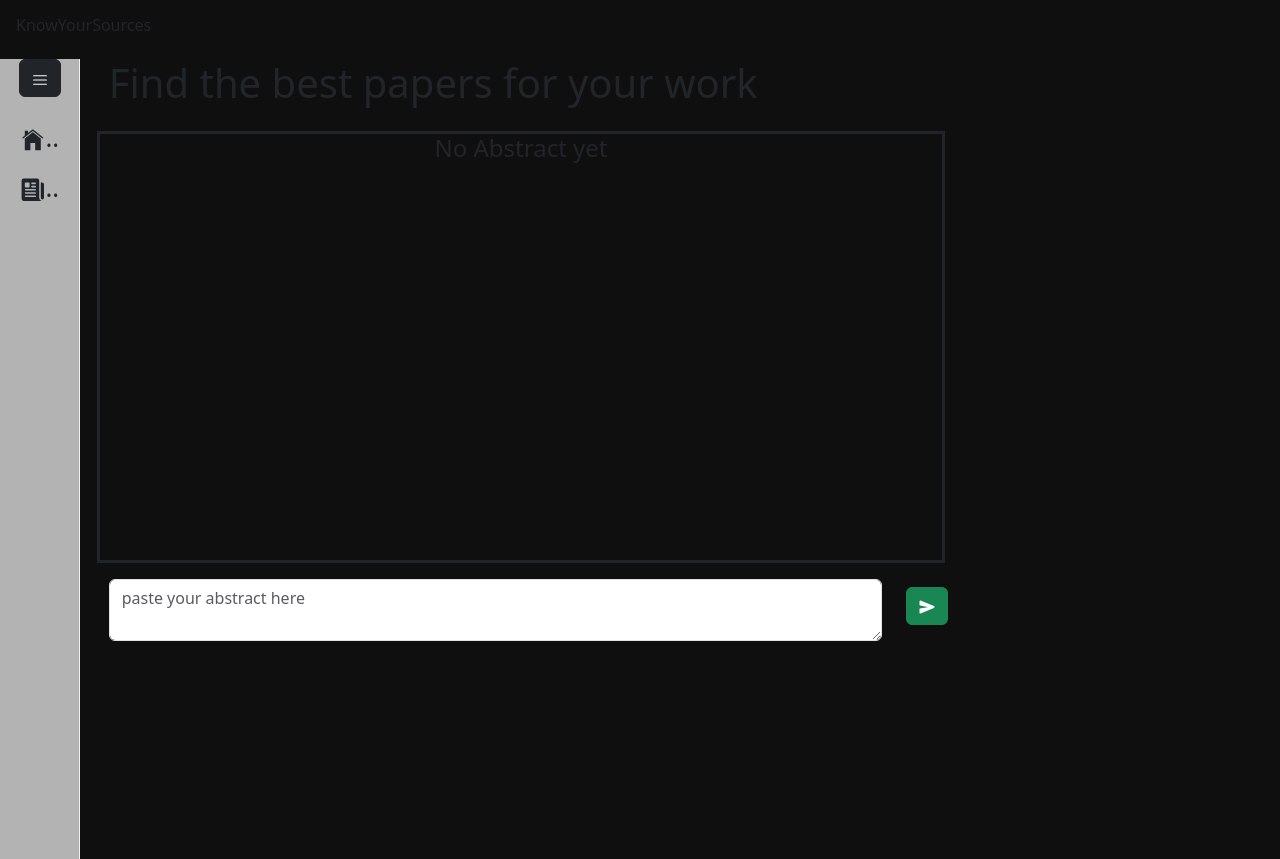
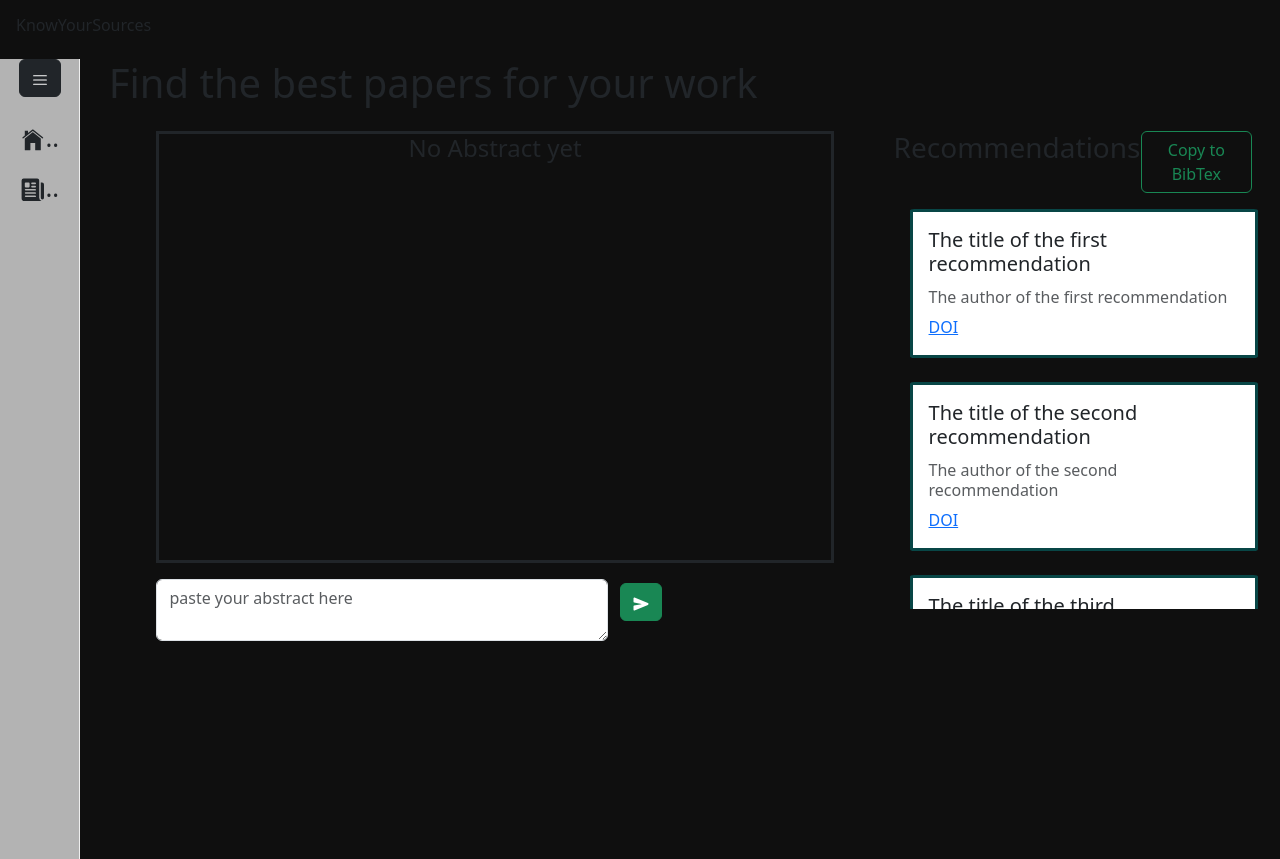
Before and after one commit to MrChriwo/KnowYourSources, a React (Vite) app in the folder frontend/: page / in a window 1280 px wide. Built offline with nearby package versions, Linux system fonts and the light colour scheme.

Commit message:
add recommendation list dummy

```diff
--- a/frontend/src/components/abstractFrame/AbstractFrame.scss
+++ b/frontend/src/components/abstractFrame/AbstractFrame.scss
@@ -1,3 +1,9 @@
+.abstract-frame {
+    .col-8 {
+        padding: 0 !important;
+    }
+}
+
 .abstract-message {
     border-style: solid;
 
@@ -5,6 +11,7 @@
     width: 71%;
     max-height: 54vh !important;
     overflow-y: auto;
+    width: 85%;
 
     .message-text {
         margin-top: 2%;
@@ -14,3 +21,20 @@
         border-radius: 2%;
     }
 }
+
+.send-message-form {
+    width: 85% !important;
+
+    form {
+        width: 100% !important;
+    }
+}
+
+
+@media screen and (max-width: 768px){
+
+    form {
+        margin-bottom: 7%;
+
+}
+}
--- a/frontend/src/components/abstractFrame/AbstractFrame.tsx
+++ b/frontend/src/components/abstractFrame/AbstractFrame.tsx
@@ -20,7 +20,7 @@ const AbstractFrame = () => {
   };
 
   return (
-    <Row>
+    <div className='row abstract-frame d-flex justify-content-center'>
       <div className="abstract-message mb-3">
           {abstract !== '' ? (
             <div className="message-text">
@@ -31,8 +31,9 @@ const AbstractFrame = () => {
             <h4 className="d-flex justify-content-center">No Abstract yet</h4>
           )}
       </div>
+      <div className="send-message-form d-flex justify-content-center">
       <Form onSubmit={handleSubmit}>
-        <Form.Group controlId="exampleForm.ControlTextarea1">
+        <Form.Group>
           <Row>
             <Col xs={8}>
               <Form.Control
@@ -50,7 +51,8 @@ const AbstractFrame = () => {
           </Row>
         </Form.Group>
       </Form>
-    </Row>
+      </div>
+    </div>
   );
 };
 
--- /dev/null
+++ b/frontend/src/components/recommendationList/RecommendationList.scss
@@ -0,0 +1,26 @@
+.recommendation-list-header {
+    padding-right: 10%;
+}
+
+.recommendation-list-inner {
+    min-height: 52vh;
+    max-height: 52vh;
+    overflow-y: auto;
+}
+
+.recommendation-item {
+    width: 95%;
+    transition: 0.7s ease-in-out;
+    border-style: solid !important;
+    border-width: 0.4vh;
+    border-color: rgb(8, 70, 70);
+    border-radius: 1.2% !important;
+    &:hover {
+        cursor: pointer;
+        box-shadow: 0 0 10px rgb(11, 86, 47);
+        * {
+            size: 1.2rem;
+
+        }
+    }
+}
--- /dev/null
+++ b/frontend/src/components/recommendationList/RecommendationList.tsx
@@ -0,0 +1,69 @@
+import { useEffect, useState} from "react";
+import { Button, Card } from "react-bootstrap";
+import "./RecommendationList.scss";
+
+
+interface Props {
+    abstract: string;
+}
+const RecommendationList = (props: Props) => {
+    const { abstract } = props;
+    const [recommendations, setRecommendations] = useState<{"title": string, "author": string, "doi": string}[]>([]); // TODO: Change to Recommendation type
+
+
+    useEffect(() => {
+        // Make API call to get recommendations
+        // create a sample array of recommendations
+        const sampleRecommendations = [
+            {
+                "title": "The title of the first recommendation",
+                "author": "The author of the first recommendation",
+                "doi": "The doi of the first recommendation"
+            },
+            {
+                "title": "The title of the second recommendation",
+                "author": "The author of the second recommendation",
+                "doi": "The doi of the second recommendation"
+            },
+            {
+                "title": "The title of the third recommendation",
+                "author": "The author of the third recommendation",
+                "doi": "The doi of the third recommendation"
+            },
+            {
+                "title": "The title of the third recommendation",
+                "author": "The author of the third recommendation",
+                "doi": "The doi of the third recommendation"
+            }
+        ];
+        setRecommendations(sampleRecommendations);
+    }, [abstract]);
+
+    return (
+        <div className="recommendation-list">
+            <div className="d-flex justify-content-between recommendation-list-header">
+            <h3>Recommendations</h3>
+            {recommendations.length > 0 && (
+                <Button variant="outline-success">Copy to BibTex</Button>
+            )}
+            </div>
+            {recommendations.length > 0 ? (
+                <div className="recommendation-list-inner p-3">
+                        {recommendations.map((recommendation, index) => (
+                            <Card key={index} className="mb-4 recommendation-item">
+                                <Card.Body>
+                                    <Card.Title className="mb-3">{recommendation.title}</Card.Title>
+                                    <Card.Subtitle className="mb-2 text-muted">{recommendation.author}</Card.Subtitle>
+                                    <Card.Link href={recommendation.doi}>DOI</Card.Link>
+                                </Card.Body>
+                            </Card>
+                        ))}
+                    </div>
+            ) : (
+                <h4 className="d-flex justify-content-center">No Recommendations yet</h4>
+            )}
+        </div>
+    )
+};
+
+export default RecommendationList;
--- a/frontend/src/index.scss
+++ b/frontend/src/index.scss
@@ -5,3 +5,8 @@ html, body, #root {
   margin: 0 !important;
   padding: 0 !important;
 }
+
+body {
+  overflow-y: auto !important;
+  overflow-x: auto !important;
+}
--- a/frontend/src/pages/predict.tsx
+++ b/frontend/src/pages/predict.tsx
@@ -1,10 +1,19 @@
 import AbstractFrame from "../components/abstractFrame/AbstractFrame";
+import RecommendationList from "../components/recommendationList/RecommendationList";
+import {Row, Col} from "react-bootstrap";
 
 const Predict = () => {
     return (
         <div className="page">
         <h1 className="mb-4">Find the best papers for your work</h1>
-        <AbstractFrame/>
+        <Row>
+            <Col md={8}>
+                <AbstractFrame/>
+            </Col>
+            <Col md={4} className="p-0">
+                <RecommendationList abstract="lorem ipsum"/>
+            </Col>
+        </Row>
         </div>
     );
 };
```
